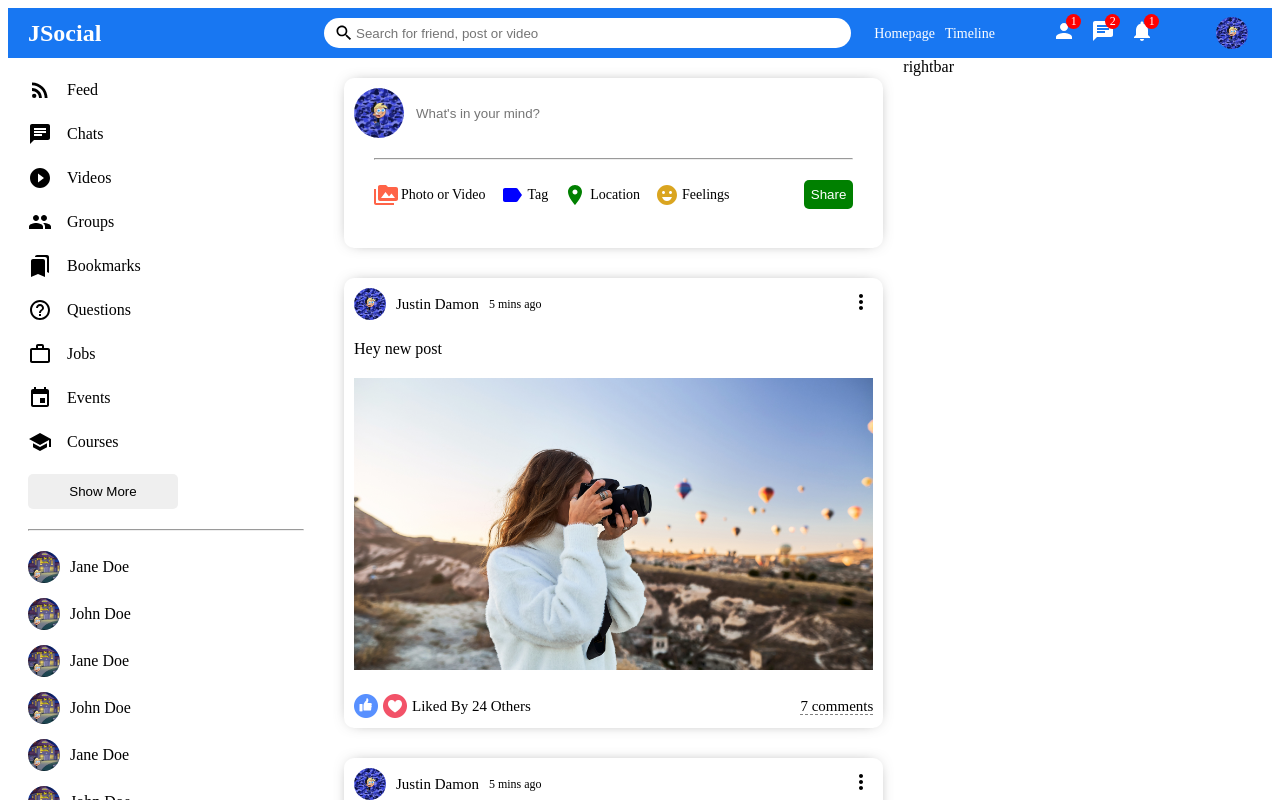
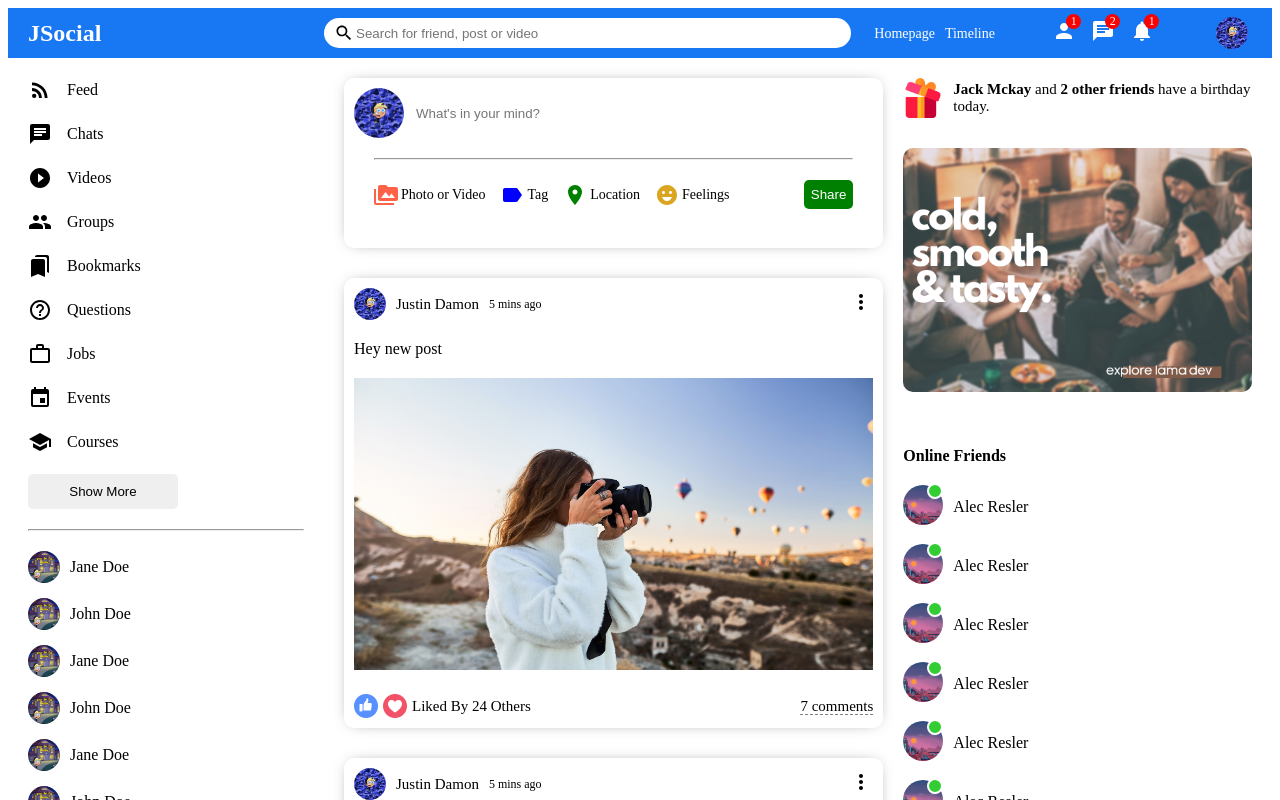
Before and after one commit to Justin7933/social-app, a React (Create React App) app: page / in a window 1280 px wide. Shown: the top 800 px of the page. Built offline with nearby package versions, Linux system fonts and the light colour scheme.

Commit message:
rightbar complete, layout finished

```diff
--- a/src/components/rightbar/Rightbar.jsx
+++ b/src/components/rightbar/Rightbar.jsx
@@ -3,7 +3,58 @@
 export default function Rightbar() {
     return (
         <div className="rightbar">
-            rightbar
+            <div className="rightbarWrapper">
+                <div className="birthdayContainer">
+                    <img className="birthdayImg" src="assets/gift.png" alt="" />
+                    <span className="birthdayText"><b>Jack Mckay</b> and <b>2 other friends</b> have a birthday today.</span>
+                </div>
+                <img className="rightbarAd" src="assets/ad.png" alt="" />
+                <h4 className="rightbarTitle">Online Friends</h4>
+                <ul className="rightbarFriendList">
+                    <li className="rightbarFriend">
+                        <div className="rightbarProfileImgContainer">
+                            <img className="rightbarProfileImg" src="assets/person/3.jpeg" alt="" />
+                            <span className="rightbarOnline"></span>
+                        </div>
+                        <span className="rightbarUsername">Alec Resler</span>
+                    </li>
+                    <li className="rightbarFriend">
+                        <div className="rightbarProfileImgContainer">
+                            <img className="rightbarProfileImg" src="assets/person/3.jpeg" alt="" />
+                            <span className="rightbarOnline"></span>
+                        </div>
+                        <span className="rightbarUsername">Alec Resler</span>
+                    </li>
+                    <li className="rightbarFriend">
+                        <div className="rightbarProfileImgContainer">
+                            <img className="rightbarProfileImg" src="assets/person/3.jpeg" alt="" />
+                            <span className="rightbarOnline"></span>
+                        </div>
+                        <span className="rightbarUsername">Alec Resler</span>
+                    </li>
+                    <li className="rightbarFriend">
+                        <div className="rightbarProfileImgContainer">
+                            <img className="rightbarProfileImg" src="assets/person/3.jpeg" alt="" />
+                            <span className="rightbarOnline"></span>
+                        </div>
+                        <span className="rightbarUsername">Alec Resler</span>
+                    </li>
+                    <li className="rightbarFriend">
+                        <div className="rightbarProfileImgContainer">
+                            <img className="rightbarProfileImg" src="assets/person/3.jpeg" alt="" />
+                            <span className="rightbarOnline"></span>
+                        </div>
+                        <span className="rightbarUsername">Alec Resler</span>
+                    </li>
+                    <li className="rightbarFriend">
+                        <div className="rightbarProfileImgContainer">
+                            <img className="rightbarProfileImg" src="assets/person/3.jpeg" alt="" />
+                            <span className="rightbarOnline"></span>
+                        </div>
+                        <span className="rightbarUsername">Alec Resler</span>
+                    </li>
+                </ul>
+            </div>
         </div>
-    )
+    );
 }
--- a/src/components/rightbar/rightbar.css
+++ b/src/components/rightbar/rightbar.css
@@ -1,3 +1,72 @@
 .rightbar{
     flex: 3.5;
 }
+
+.rightbarWrapper{
+    padding: 20px 20px 0 0;
+}
+
+.birthdayContainer{
+    display: flex;
+    align-items: center;
+}
+
+.birthdayImg{
+    width: 40px;
+    height: 40px;
+    margin-right: 10px;
+}
+
+.birthdayText{
+    font-weight: 300;
+    font-size: 15px;
+}
+
+.rightbarAd{
+    width: 100%;
+    border-radius: 10px;
+    margin: 30px 0;
+}
+
+.rightbarTitle{
+    margin-bottom: 20px;
+}
+
+.rightbarFriendList{
+    padding: 0;
+    margin: 0;
+    list-style: none;
+}
+
+.rightbarFriend{
+    display: flex;
+    align-items: center;
+    margin-bottom: 15px;
+}
+
+.rightbarProfileImgContainer{
+    margin-right: 10px;
+    position: relative;
+}
+
+.rightbarProfileImg{
+    width: 40px;
+    height: 40px;
+    border-radius: 50%;
+    object-fit: cover;
+}
+
+.rightbarOnline{
+    width: 12px;
+    height: 12px;
+    border-radius: 50%;
+    background-color: limegreen;
+    position: absolute;
+    top: -2px;
+    right: 0;
+    border: 2px solid white;
+}
+
+.rightbarUsername{
+    font-weight: 500;
+}
```
Also changed, not shown: public/assets/person/3.jpeg (added).
